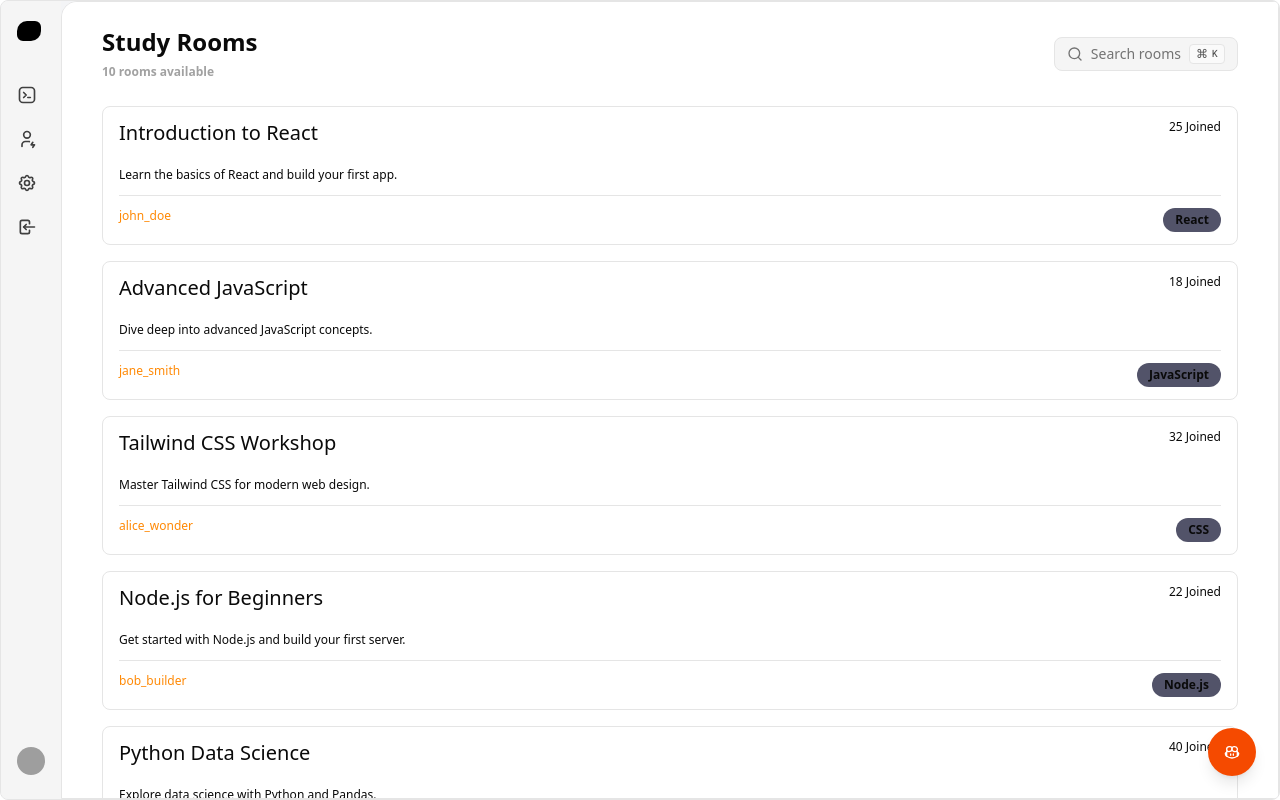
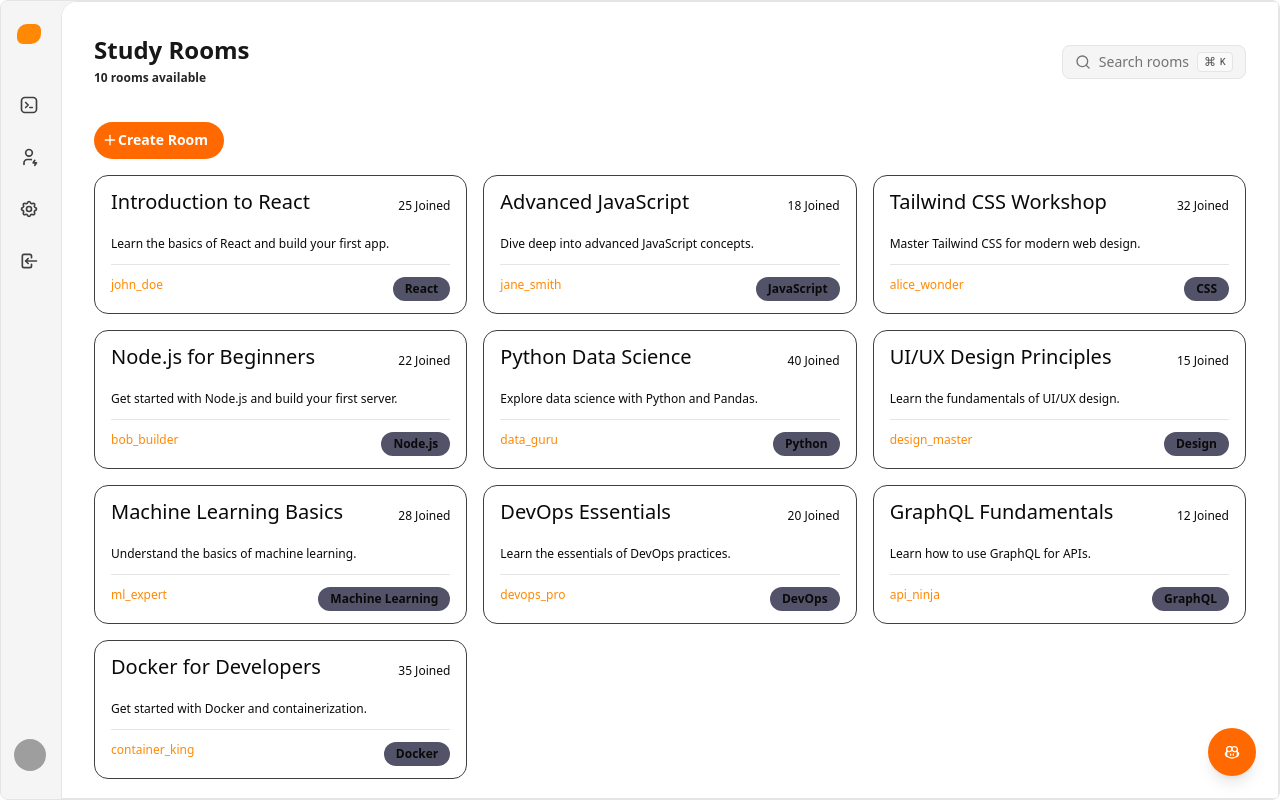
Before and after one commit to jasperodrozario/educonnect-frontend, a Next.js app: page / in a window 1280 px wide. Built offline with nearby package versions, Linux system fonts and the light colour scheme; grey boxes are pictures that could not be loaded.

Commit message:
Stylized Components

```diff
--- a/src/app/_components/SidebarModified.jsx
+++ b/src/app/_components/SidebarModified.jsx
@@ -79,7 +79,7 @@ export function SidebarModified({
   return (
     <div
       className={cn(
-        "mx-auto flex w-full w-max-full flex-1 flex-col overflow-hidden rounded-md border border-neutral-200 bg-gray-100 md:flex-row dark:border-neutral-700 dark:bg-neutral-800",
+        "mx-auto flex w-full max-w-full flex-1 flex-col overflow-hidden rounded-md border border-neutral-200 bg-gray-100 md:flex-row dark:border-neutral-700 dark:bg-neutral-800",
         "h-screen"
       )}
     >
@@ -99,14 +99,13 @@ export function SidebarModified({
             {isLoggedIn ? (
               <SidebarLink
                 link={{
-                  label: "Jane Doe",
+                  label: "John Doe",
                   href: "/profile",
                   icon: (
-                    <Image
-                      src="https://assets.aceternity.com/manu.png"
-                      className="h-7 w-7 shrink-0 rounded-full"
-                      width={50}
-                      height={50}
+                    <img
+                      src="/avatars/mantaka.jpg"
+                      className="h-8 w-8
+                       rounded-full"
                       alt="Avatar"
                     />
                   ),
@@ -126,9 +125,9 @@ export const Logo = () => {
   return (
     <Link
       href="/"
-      className="relative z-20 flex items-center space-x-2 font-normal text-black"
+      className="relative z-20 px-[1rem] flex items-center space-x-2 py-1 text-sm font-normal text-black"
     >
-      <div className="h-5 w-6 shrink-0 rounded-tl-lg rounded-tr-sm rounded-br-lg rounded-bl-sm bg-orange-600 dark:bg-white" />
+      <div className="h-5 w-6 shrink-0 rounded-tl-lg rounded-tr-sm rounded-br-lg rounded-bl-sm bg-orange-400" />
       <motion.span
         initial={{ opacity: 0 }}
         animate={{ opacity: 1 }}
@@ -143,9 +142,9 @@ export const LogoIcon = () => {
   return (
     <Link
       href="/"
-      className="relative z-20 flex items-center space-x-2 py-1 text-sm font-normal text-black"
+      className="relative z-20 px-[1rem] flex items-center space-x-2 py-[0.42rem] pt-[0.45rem] text-sm font-normal text-black"
     >
-      <div className="h-5 w-6 shrink-0 rounded-tl-lg rounded-tr-sm rounded-br-lg rounded-bl-sm bg-black dark:bg-white" />
+      <div className="h-5 w-6 shrink-0 rounded-tl-lg rounded-tr-sm rounded-br-lg rounded-bl-sm bg-orange-400 dark:bg-white" />
     </Link>
   );
 };
--- a/src/app/profile/page.jsx
+++ b/src/app/profile/page.jsx
@@ -14,9 +14,10 @@ export default function ProfilePage() {
         >
           <IconArrowLeft size={20} />
         </button>
-        <div className="h-10 w-10 rounded-full bg-orange-600 flex items-center justify-center text-white">
-          <IconUser size={20} />
-        </div>
+        <img
+          src="/avatars/mantaka.jpg"
+          className="h-10 w-10 rounded-full flex items-center justify-center text-white"
+        />
         <h1 className="text-2xl font-bold">Your Profile</h1>
       </div>
 
--- a/src/app/room/[id]/page.jsx
+++ b/src/app/room/[id]/page.jsx
@@ -16,11 +16,16 @@ const rooms = [
     topic: "React",
     host: "john_doe",
     participants: [
-      { id: "1", name: "John Doe", avatar: "/avatars/john.png", isHost: true },
-      { id: "2", name: "Alice Smith", avatar: "/avatars/alice.png" },
-      { id: "3", name: "Bob Johnson", avatar: "/avatars/bob.png" },
-      { id: "4", name: "Emma Davis", avatar: "/avatars/emma.png" },
-      { id: "5", name: "Michael Wilson", avatar: "/avatars/michael.png" },
+      {
+        id: "1",
+        name: "John Doe",
+        avatar: "/avatars/mantaka.jpg",
+        isHost: true,
+      },
+      { id: "2", name: "Alice Smith", avatar: "/avatars/mantaka.jpg" },
+      { id: "3", name: "Bob Johnson", avatar: "/avatars/mantaka.jpg" },
+      { id: "4", name: "Emma Davis", avatar: "/avatars/mantaka.jpg" },
+      { id: "5", name: "Michael Wilson", avatar: "/avatars/mantaka.jpg" },
     ],
     messages: [
       {
@@ -71,12 +76,12 @@ const rooms = [
       {
         id: "1",
         name: "Jane Smith",
-        avatar: "/avatars/jane.png",
+        avatar: "",
         isHost: true,
       },
-      { id: "2", name: "David Brown", avatar: "/avatars/david.png" },
-      { id: "3", name: "Sophia Miller", avatar: "/avatars/sophia.png" },
-      { id: "4", name: "Oliver Taylor", avatar: "/avatars/oliver.png" },
+      { id: "2", name: "David Brown", avatar: "/avatars/mantaka.jpg" },
+      { id: "3", name: "Sophia Miller", avatar: "/avatars/mantaka.jpg" },
+      { id: "4", name: "Oliver Taylor", avatar: "/avatars/mantaka.jpg" },
     ],
     messages: [
       {
--- a/src/components/chat/AiChatButton.jsx
+++ b/src/components/chat/AiChatButton.jsx
@@ -15,7 +15,7 @@ export function AiChatButton() {
     <>
       <Button
         onClick={toggleChat}
-        className="fixed bottom-6 right-6 h-12 w-12 rounded-full bg-orange-600 text-white shadow-lg hover:bg-orange-700"
+        className="fixed bottom-6 right-6 h-12 w-12 rounded-full bg-orange-500 hover:bg-orange-400 text-white shadow-lg"
         aria-label={isChatOpen ? "Close AI chat" : "Open AI chat"}
       >
         {isChatOpen ? (
--- a/src/components/chat/MessageSection.jsx
+++ b/src/components/chat/MessageSection.jsx
@@ -3,7 +3,7 @@ import { useState, useRef, useEffect } from "react";
 import { formatDistanceToNow } from "date-fns";
 import { IconSend } from "@tabler/icons-react";
 
-export function MessageSection({ messages: initialMessages, roomId }) {
+export function MessageSection({ messages: initialMessages }) {
   const [messages, setMessages] = useState(initialMessages || []);
   const [newMessage, setNewMessage] = useState("");
   const messagesEndRef = useRef(null);
@@ -52,9 +52,10 @@ export function MessageSection({ messages: initialMessages, roomId }) {
             messages.map((message) => (
               <div key={message.id} className="flex flex-col">
                 <div className="flex items-start">
-                  <div className="h-8 w-8 rounded-full bg-neutral-200 flex items-center justify-center text-sm font-medium">
-                    {message.sender.charAt(0)}
-                  </div>
+                  <img
+                    src="/avatars/mantaka.jpg"
+                    className="h-8 w-8 rounded-full object-cover"
+                  />
                   <div className="ml-2 flex-1">
                     <div className="flex items-baseline">
                       <span className="font-medium">{message.sender}</span>
--- a/src/components/dashboard/Dashboard.jsx
+++ b/src/components/dashboard/Dashboard.jsx
@@ -1,119 +1,42 @@
 "use client";
 import { useState } from "react";
-import { Room } from "@/components/ui/Card";
+import { RoomCard } from "@/components/ui/RoomCard";
 import { SearchBar } from "@/components/ui/SearchBar";
+import { IconPlus } from "@tabler/icons-react";
+import { rooms } from "@/data/rooms";
 
 export function Dashboard() {
-  const allRooms = [
-    {
-      id: "1",
-      name: "Introduction to React",
-      description: "Learn the basics of React and build your first app.",
-      topic: "React",
-      host: "john_doe",
-      participants: 25,
-    },
-    {
-      id: "2",
-      name: "Advanced JavaScript",
-      description: "Dive deep into advanced JavaScript concepts.",
-      topic: "JavaScript",
-      host: "jane_smith",
-      participants: 18,
-    },
-    {
-      id: "3",
-      name: "Tailwind CSS Workshop",
-      description: "Master Tailwind CSS for modern web design.",
-      topic: "CSS",
-      host: "alice_wonder",
-      participants: 32,
-    },
-    {
-      id: "4",
-      name: "Node.js for Beginners",
-      description: "Get started with Node.js and build your first server.",
-      topic: "Node.js",
-      host: "bob_builder",
-      participants: 22,
-    },
-    {
-      id: "5",
-      name: "Python Data Science",
-      description: "Explore data science with Python and Pandas.",
-      topic: "Python",
-      host: "data_guru",
-      participants: 40,
-    },
-    {
-      id: "6",
-      name: "UI/UX Design Principles",
-      description: "Learn the fundamentals of UI/UX design.",
-      topic: "Design",
-      host: "design_master",
-      participants: 15,
-    },
-    {
-      id: "7",
-      name: "Machine Learning Basics",
-      description: "Understand the basics of machine learning.",
-      topic: "Machine Learning",
-      host: "ml_expert",
-      participants: 28,
-    },
-    {
-      id: "8",
-      name: "DevOps Essentials",
-      description: "Learn the essentials of DevOps practices.",
-      topic: "DevOps",
-      host: "devops_pro",
-      participants: 20,
-    },
-    {
-      id: "9",
-      name: "GraphQL Fundamentals",
-      description: "Learn how to use GraphQL for APIs.",
-      topic: "GraphQL",
-      host: "api_ninja",
-      participants: 12,
-    },
-    {
-      id: "10",
-      name: "Docker for Developers",
-      description: "Get started with Docker and containerization.",
-      topic: "Docker",
-      host: "container_king",
-      participants: 35,
-    },
-  ];
-
-  const [displayedRooms, setDisplayedRooms] = useState(allRooms);
+  const [displayedRooms, setDisplayedRooms] = useState(rooms);
 
   const handleSearch = (filteredRooms) => {
     setDisplayedRooms(filteredRooms);
   };
 
   return (
-    <div className="h-full w-full rounded-tl-2xl border border-neutral-200 bg-white p-6 md:px-10 py-6 overflow-scroll dark:border-neutral-700 dark:bg-neutral-900">
-      <div className="flex items-center justify-between mb-6">
-        <div>
-          <h1 className="text-2xl font-bold">Study Rooms</h1>
-          <span className="p-0 m-0 text-xs text-neutral-400 font-semibold">
-            {displayedRooms.length} rooms available
-          </span>
-        </div>
-        <SearchBar rooms={allRooms} onSearch={handleSearch} />
+    <div className="h-full w-full rounded-tl-2xl bg-white  pb-6 overflow-scroll border dark:border-neutral-700 dark:bg-neutral-900">
+      <div className="flex sticky top-0 items-center justify-between mb-4 pb-4 pt-8 px-8 z-10 bg-white dark:bg-neutral-900">
+        <h1 className="text-2xl font-bold text-neutral-900 dark:text-neutral-100">
+          Study Rooms
+          <p className="py-1 font-semibold text-xs text-neutral-800 dark:text-neutral-400">
+            {rooms.length} rooms available
+          </p>
+        </h1>
+        <SearchBar rooms={rooms} onSearch={handleSearch} />
       </div>
 
-      <div>
+      <button className="flex items-center bg-orange-300 py-2 px-2 mx-8 my-4 rounded-full font-semibold text-sm bg-orange-500 text-white hover:bg-orange-400">
+        <IconPlus size={16} />
+        <p className="pb-[0.05rem] pr-2">Create Room</p>
+      </button>
+
       {displayedRooms.length === 0 ? (
-          <div className="text-center py-10 text-neutral-500 dark:text-neutral-400">
+        <div className="text-center px-8 py-10 my-4 text-neutral-500 dark:text-neutral-400">
           No rooms found matching your search.
         </div>
       ) : (
-          <div className="grid grid-cols-1 md:grid-cols-1 gap-4">
+        <div className="my-2 px-8 grid grid-cols-1 gap-4 md:grid-cols-2 lg:grid-cols-3">
           {displayedRooms.map((room) => (
-              <Room
+            <RoomCard
               key={room.id}
               id={room.id}
               name={room.name}
@@ -126,6 +49,5 @@ export function Dashboard() {
         </div>
       )}
     </div>
-    </div>
   );
 }
--- a/src/components/ui/Card.jsx
+++ /dev/null
@@ -1,33 +0,0 @@
-import Link from "next/link";
-
-export const Room = ({ name, description, topic, host, participants, id = "1" }) => {
-  return (
-    <Link href={`/room/${id}`}>
-      <div className="py-3 px-4 rounded-md border border-gray-2 transition-transform duration-300 hover:scale-[1.02] cursor-pointer">
-      <div className="flex justify-between">
-        <p className="mb-5 text-subtle-white text-xl transition-all duration-300 hover:text-orange-400">
-          {name}
-        </p>
-        <p className="mb-3 text-xs font-medium text-subtle-white">
-          {participants} Joined
-        </p>
-      </div>
-
-      <div>
-        <p className="mb-3 text-xs text-subtle-white">{description}</p>
-        <hr className="border-t-[1px] border-subtle-purple" />
-      </div>
-
-      <div className="flex justify-between mt-3">
-        <div className="flex-none">
-          <p className="text-orange-400 text-xs hover:underline">{host}</p>
-        </div>
-
-        <div className="flex-none px-3 py-1 rounded-xl bg-[#525369]">
-          <p className="text-subtle-white/75 text-xs font-bold">{topic}</p>
-        </div>
-      </div>
-    </div>
-    </Link>
-  );
-};
--- a/src/components/ui/ProfileForm.jsx
+++ b/src/components/ui/ProfileForm.jsx
@@ -13,7 +13,7 @@ import {
   IconUser,
 } from "@tabler/icons-react";
 
-// Mock initial user data - in a real app, this would come from an API or context
+// Mock initial user data - this would come from an API later
 const initialUserData = {
   fullName: "Jane Doe",
   email: "jane.doe@example.com",
--- /dev/null
+++ b/src/components/ui/RoomCard.jsx
@@ -0,0 +1,37 @@
+import Link from "next/link";
+
+export const RoomCard = ({
+  name,
+  description,
+  topic,
+  host,
+  participants,
+  id = "1",
+}) => {
+  return (
+    <Link href={`/room/${id}`}>
+      <div className="py-3 px-4 rounded-xl border border-neutral-700 overflow-hidden transition-transform duration-300 hover:scale-[1.02] cursor-pointer">
+        <div className="flex justify-between items-center">
+          <p className="mb-5 text-subtle-white text-xl transition-all duration-300 hover:text-orange-400">
+            {name}
+          </p>
+          <p className="mb-3 text-xs font-medium text-subtle-white">
+            {participants} Joined
+          </p>
+        </div>
+        <p className="mb-3 text-xs text-subtle-white">{description}</p>
+        <hr className="border-t-[1px] border-subtle-purple" />
+
+        <div className="flex justify-between mt-3">
+          <div className="flex-none">
+            <p className="text-orange-400 text-xs hover:underline">{host}</p>
+          </div>
+
+          <div className="flex-none px-3 py-1 rounded-xl bg-[#525369]">
+            <p className="text-subtle-white/75 text-xs font-bold">{topic}</p>
+          </div>
+        </div>
+      </div>
+    </Link>
+  );
+};
--- a/src/components/ui/Sidebar.jsx
+++ b/src/components/ui/Sidebar.jsx
@@ -56,11 +56,11 @@ export const DesktopSidebar = ({ className, children, ...props }) => {
     <>
       <motion.div
         className={cn(
-          "h-full px-4 py-4 hidden md:flex md:flex-col bg-neutral-100 dark:bg-neutral-800 w-[300px] shrink-0",
+          "h-full py-4 hidden md:flex md:flex-col bg-neutral-100 dark:bg-neutral-800 shrink-0",
           className
         )}
         animate={{
-          width: animate ? (open ? "200px" : "60px") : "200px",
+          width: animate ? (open ? "250px" : "60px") : "250px",
         }}
         onMouseEnter={() => setOpen(true)}
         onMouseLeave={() => setOpen(false)}
@@ -124,7 +124,11 @@ export const SidebarLink = ({ link, className, ...props }) => {
     <Link
       href={link.href}
       className={cn(
-        "flex items-center justify-start gap-2  group/sidebar py-2",
+        `flex items-center justify-start gap-2 group/sidebar  py-3 ${
+          link.label === "John Doe"
+            ? "pl-[0.8rem]"
+            : "px-[0.65rem] mx-2 rounded-md"
+        } hover:bg-orange-300 dark:hover:bg-orange-500`,
         className
       )}
       {...props}
--- /dev/null
+++ b/src/data/rooms.js
@@ -0,0 +1,82 @@
+export const rooms = [
+  {
+    id: "1",
+    name: "Introduction to React",
+    description: "Learn the basics of React and build your first app.",
+    topic: "React",
+    host: "john_doe",
+    participants: 25,
+  },
+  {
+    id: "2",
+    name: "Advanced JavaScript",
+    description: "Dive deep into advanced JavaScript concepts.",
+    topic: "JavaScript",
+    host: "jane_smith",
+    participants: 18,
+  },
+  {
+    id: "3",
+    name: "Tailwind CSS Workshop",
+    description: "Master Tailwind CSS for modern web design.",
+    topic: "CSS",
+    host: "alice_wonder",
+    participants: 32,
+  },
+  {
+    id: "4",
+    name: "Node.js for Beginners",
+    description: "Get started with Node.js and build your first server.",
+    topic: "Node.js",
+    host: "bob_builder",
+    participants: 22,
+  },
+  {
+    id: "5",
+    name: "Python Data Science",
+    description: "Explore data science with Python and Pandas.",
+    topic: "Python",
+    host: "data_guru",
+    participants: 40,
+  },
+  {
+    id: "6",
+    name: "UI/UX Design Principles",
+    description: "Learn the fundamentals of UI/UX design.",
+    topic: "Design",
+    host: "design_master",
+    participants: 15,
+  },
+  {
+    id: "7",
+    name: "Machine Learning Basics",
+    description: "Understand the basics of machine learning.",
+    topic: "Machine Learning",
+    host: "ml_expert",
+    participants: 28,
+  },
+  {
+    id: "8",
+    name: "DevOps Essentials",
+    description: "Learn the essentials of DevOps practices.",
+    topic: "DevOps",
+    host: "devops_pro",
+    participants: 20,
+  },
+  {
+    id: "9",
+    name: "GraphQL Fundamentals",
+    description: "Learn how to use GraphQL for APIs.",
+    topic: "GraphQL",
+    host: "api_ninja",
+    participants: 12,
+  },
+  {
+    id: "10",
+    name: "Docker for Developers",
+    description: "Get started with Docker and containerization.",
+    topic: "Docker",
+    host: "container_king",
+    participants: 35,
+  },
+];
```
Also changed, not shown: src/components/chat/AiChat.jsx (+4 -4 lines), 1 other file (tests, documents, lock files or other folders). Lines whose indentation alone changed are shown as unchanged.
